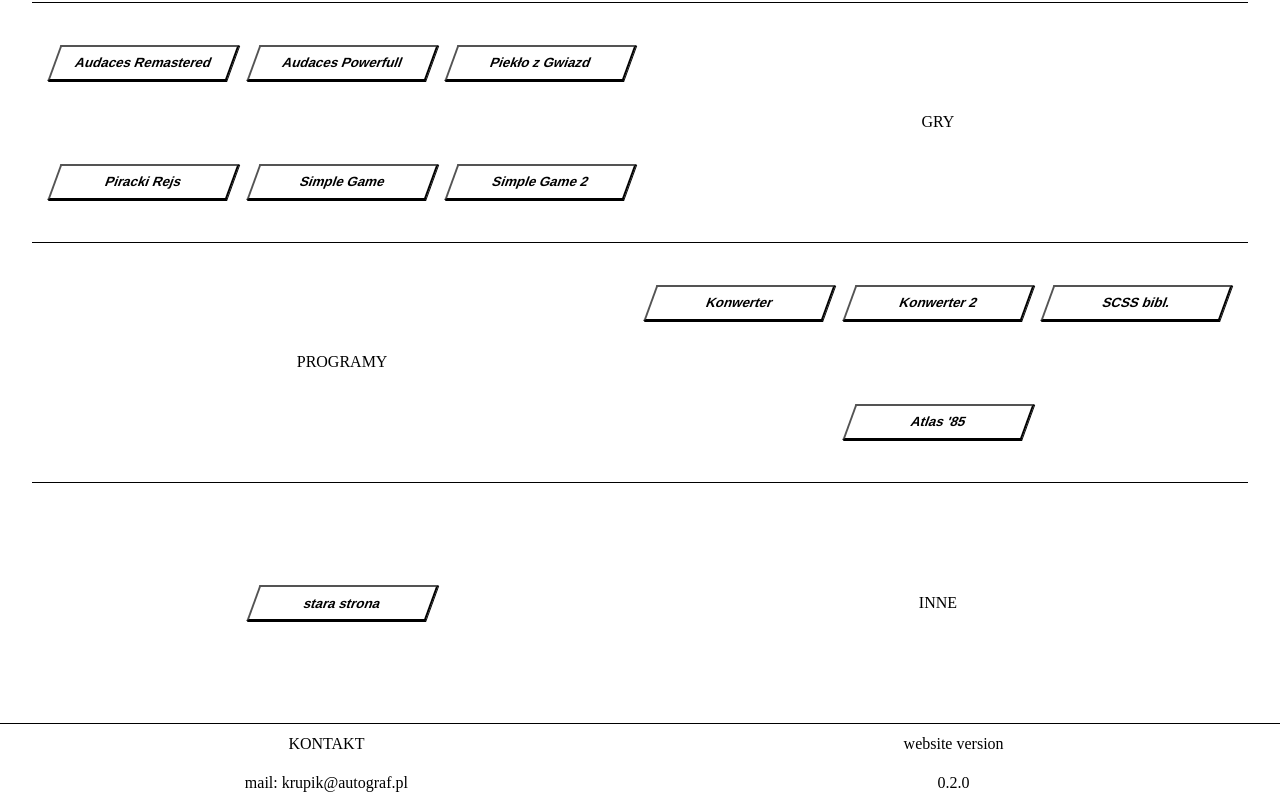
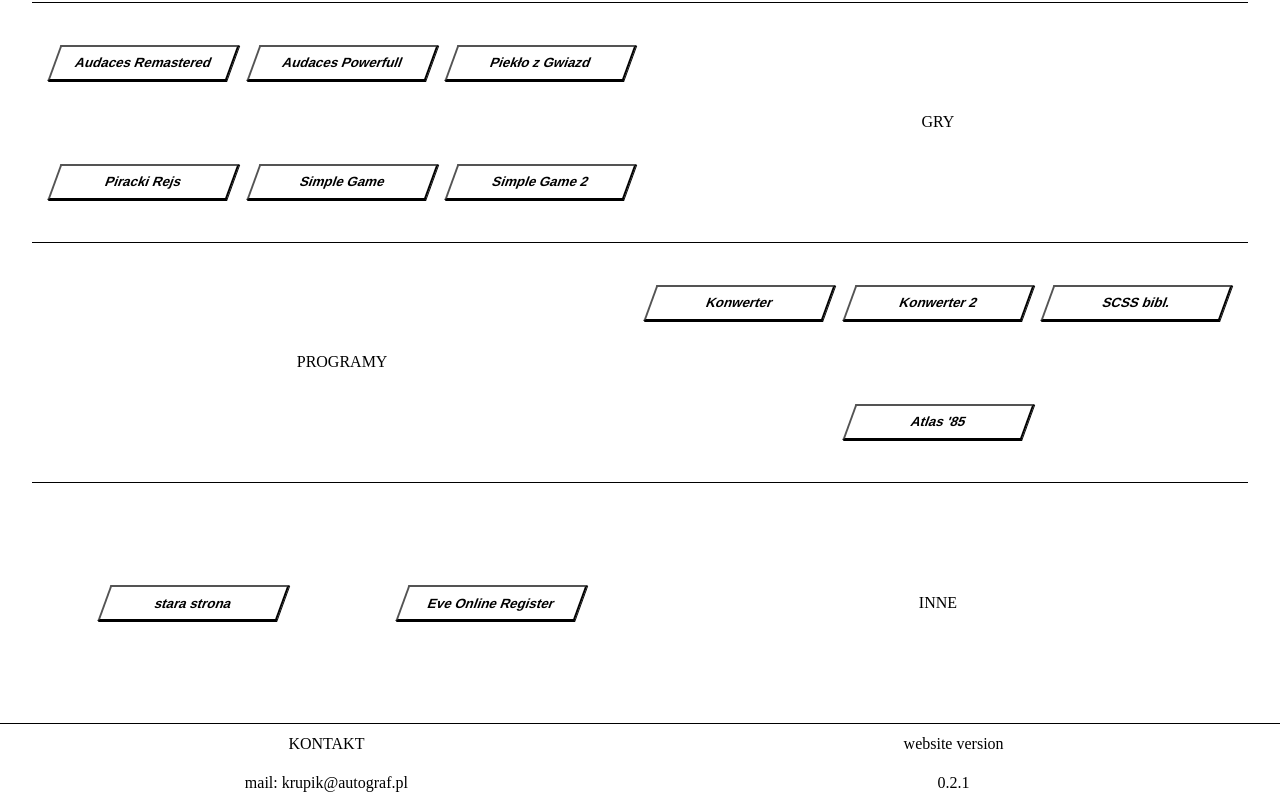
Before and after one commit to SzymekCendecki/Niewierne-Psy-website2, a website built with webpack: page index.html in a window 1280 px wide. Shown: the part 336-1139 px from the top of the page. Built offline with nearby package versions, Linux system fonts and the light colour scheme.

Commit message:
adding a recruitment button to Eve Online

```diff
--- a/index.html
+++ b/index.html
@@ -86,6 +86,8 @@
 
                 <a href="https://szymekcendecki.github.io/NiewiernePsy/" target="_blank"><button id="oldWebsite">stara strona</button></a>
 
+                <a href="https://www.eveonline.com/signup?invc=0c810f0b-903c-42e2-a3e6-ad8b9166cad5" target="_blank"><button id="eveOnline">Eve Online Register</button></a>
+
             </div>
 
             <p id="otherTitle" class="titles">
@@ -108,7 +110,7 @@
             </p>
 
             <p class="p4920">
-                0.2.0
+                0.2.1
             </p>
 
         </footer>
```
Also changed, not shown: src/index.html (+3 -1 lines), changeLog.txt, dist/index.html.
